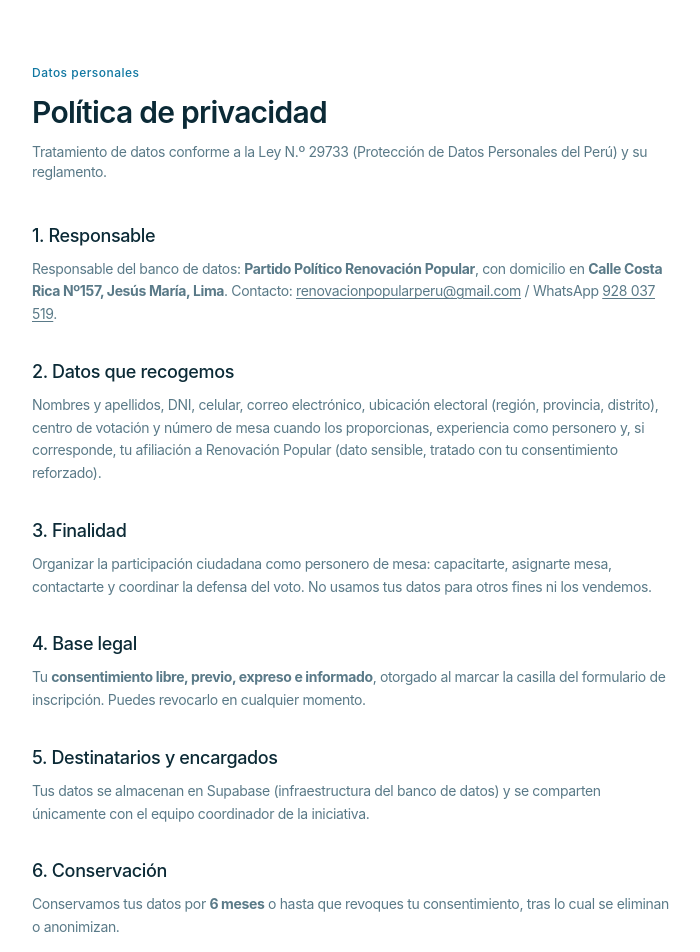
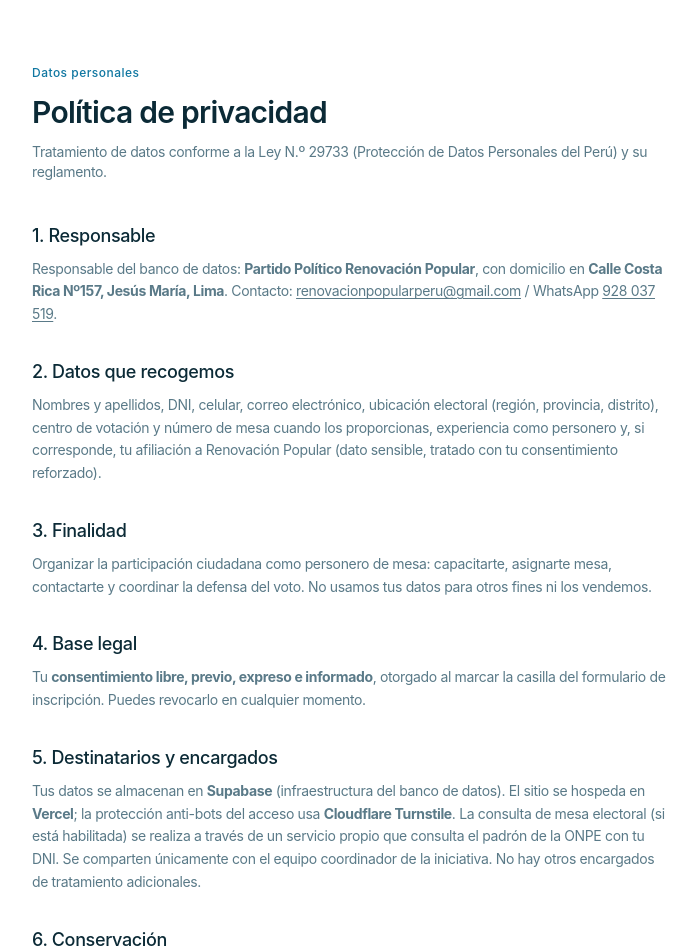
Before and after one commit to ItamarRtec/Renovacion_Popular_defiende_lima, a Next.js app: page /privacidad in a window 1280 px wide. Shown: the top 952 px of the page, without its empty margins (288-988 px from the left). Built offline with nearby package versions, Linux system fonts and the light colour scheme.

Commit message:
Ignore tools/ in ESLint and finish privacy policy encargados.
Co-authored-by: Cursor <cursoragent@cursor.com>

```diff
--- a/eslint.config.mjs
+++ b/eslint.config.mjs
@@ -12,6 +12,8 @@ const eslintConfig = defineConfig([
     "out/**",
     "build/**",
     "next-env.d.ts",
+    // Bot ONPE (Playwright); se lintea con su propio eslint en tools/onpe-consulta.
+    "tools/**",
   ]),
 ]);
 
--- a/src/app/privacidad/page.tsx
+++ b/src/app/privacidad/page.tsx
@@ -7,8 +7,7 @@ export const metadata: Metadata = {
     "Tratamiento de datos personales de la iniciativa, conforme a la Ley 29733.",
 };
 
-// NOTA: BORRADOR. Completa los campos marcados con [COMPLETAR] (plazo de
-// conservación, encargados adicionales) antes de publicar.
+// Política de privacidad — Ley 29733.
 export default function PrivacidadPage() {
   return (
     <>
@@ -83,9 +82,14 @@ export default function PrivacidadPage() {
             <section>
               <h2 className="text-lg font-medium">5. Destinatarios y encargados</h2>
               <p className="mt-2 text-muted">
-                Tus datos se almacenan en Supabase (infraestructura del banco de
-                datos) y se comparten únicamente con el equipo coordinador de la
-                iniciativa.
+                Tus datos se almacenan en <strong>Supabase</strong> (infraestructura
+                del banco de datos). El sitio se hospeda en{" "}
+                <strong>Vercel</strong>; la protección anti-bots del acceso usa{" "}
+                <strong>Cloudflare Turnstile</strong>. La consulta de mesa electoral
+                (si está habilitada) se realiza a través de un servicio propio que
+                consulta el padrón de la ONPE con tu DNI. Se comparten únicamente
+                con el equipo coordinador de la iniciativa. No hay otros encargados
+                de tratamiento adicionales.
               </p>
             </section>
 
```
